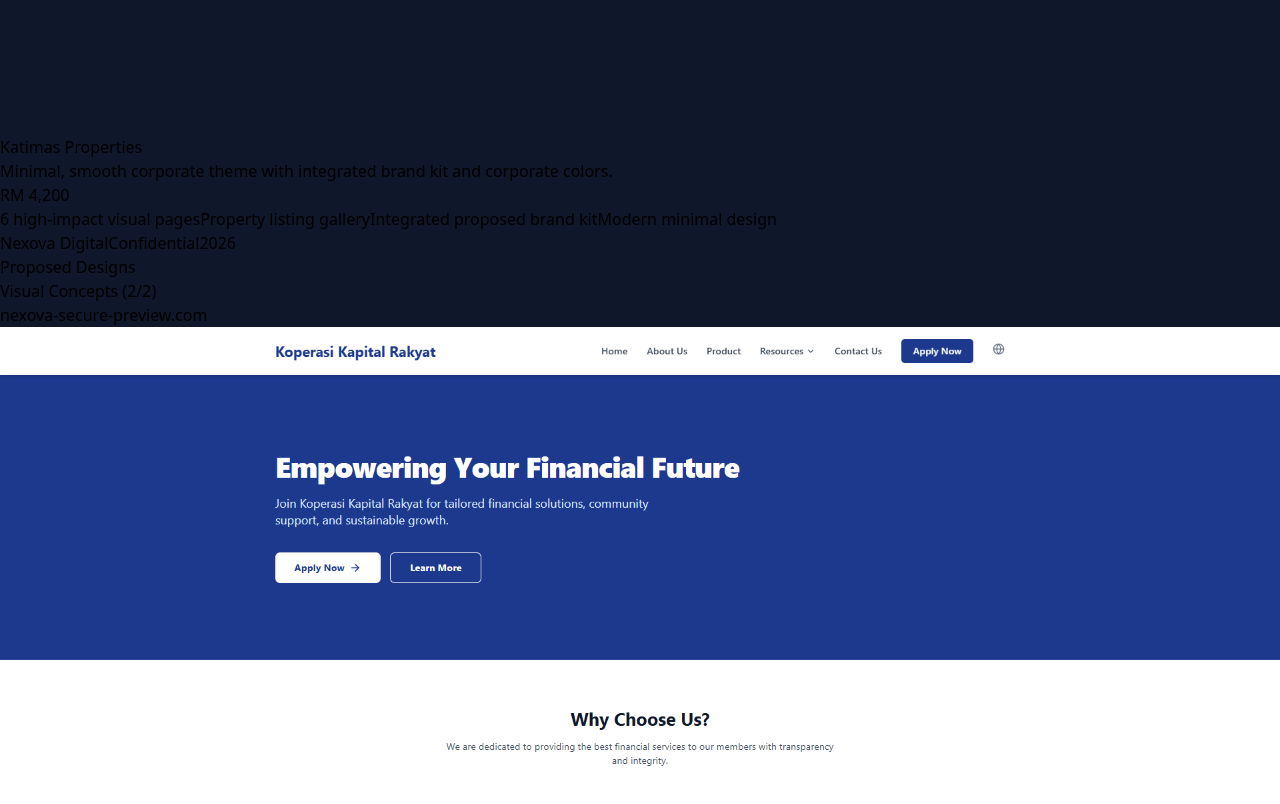
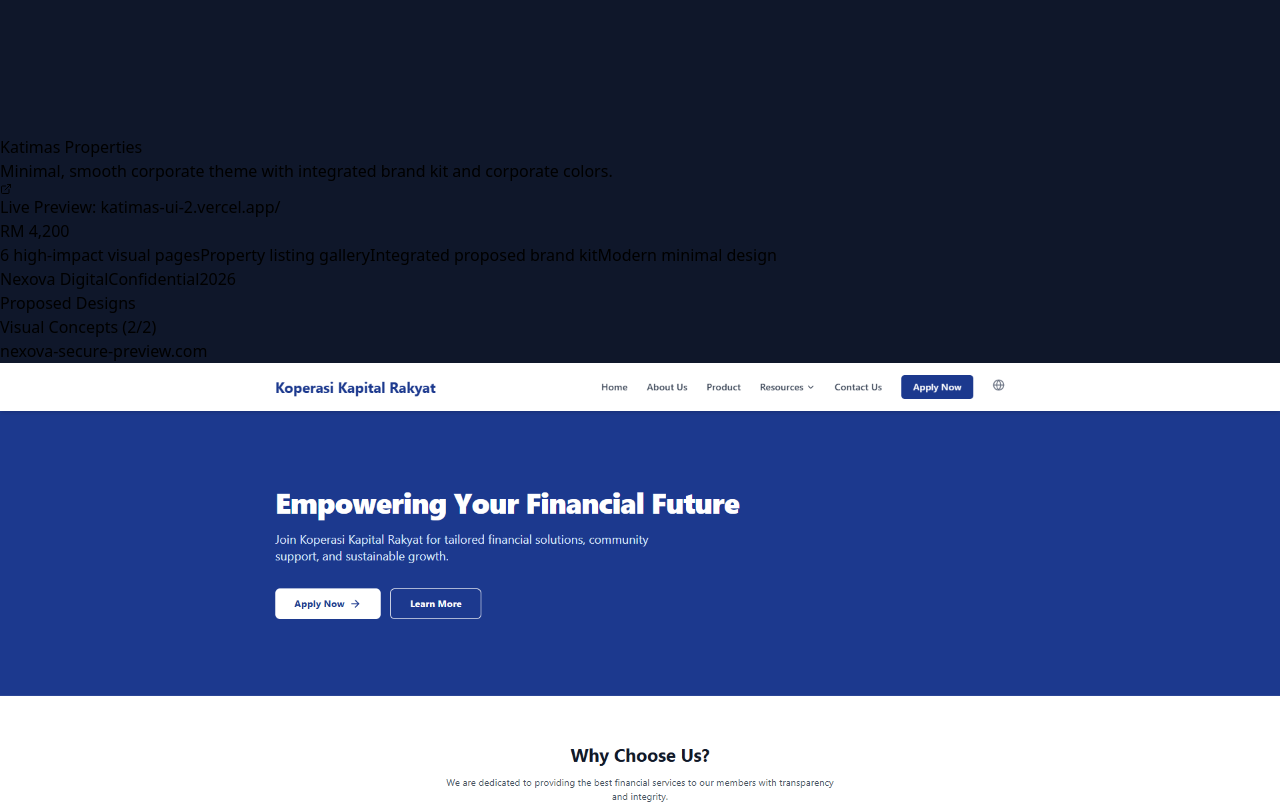
Before and after one commit to Naim3097/proposalwebsitenexova, a React (Vite) app: page / in a window 1280 px wide. Shown: the part 8440-9244 px from the top of the page. Built offline with nearby package versions, Linux system fonts and the light colour scheme; grey boxes are pictures that could not be loaded.

Commit message:
Make Vercel links visible and clickable, add Live Preview buttons

```diff
--- a/src/App.jsx
+++ b/src/App.jsx
@@ -1,5 +1,5 @@
 import React from 'react';
-import { Globe, Server, Shield, Smartphone, Code, Layout, Check, Mail, Phone, MapPin, Rocket, ArrowUpRight, Quote, ShoppingBag, Info, Calendar, Palette, Instagram, Camera, Layers } from 'lucide-react';
+import { Globe, Server, Shield, Smartphone, Code, Layout, Check, Mail, Phone, MapPin, Rocket, ArrowUpRight, Quote, ShoppingBag, Info, Calendar, Palette, Instagram, Camera, Layers, ExternalLink } from 'lucide-react';
 
 /*
   PROPOSAL DATA
@@ -511,8 +511,14 @@
                        <div className="w-2.5 h-2.5 rounded-full bg-yellow-400/80"></div>
                        <div className="w-2.5 h-2.5 rounded-full bg-green-400/80"></div>
                    </div>
-                   <div className="mx-auto w-1/2 h-4 bg-white rounded text-[9px] text-center text-slate-300 flex items-center justify-center">
-                      {service.url ? service.url.replace('https://', '').replace(/\/$/, '') : 'nexova-secure-preview.com'}
+                   <div className="mx-auto w-1/2 h-4 bg-white rounded text-[9px] text-center flex items-center justify-center overflow-hidden">
+                      {service.url ? (
+                        <a href={service.url} target="_blank" rel="noopener noreferrer" className="text-blue-500 hover:text-blue-600 hover:underline block w-full truncate px-1 font-medium z-10 relative">
+                           {service.url.replace('https://', '').replace(/\/$/, '')}
+                        </a>
+                      ) : (
+                        <span className="text-slate-300">nexova-secure-preview.com</span>
+                      )}
                    </div>
                 </div>
                 {/* Mockup Image or Live Preview */}
@@ -538,6 +544,11 @@
                 <div>
                    <h3 className="text-2xl font-bold text-slate-800 mb-1">{service.title}</h3>
                    <p className="text-slate-500 text-sm mb-3">{service.desc}</p>
+                   {service.url && (
+                     <a href={service.url} target="_blank" rel="noopener noreferrer" className="inline-flex items-center gap-1 text-xs font-bold text-blue-600 hover:text-blue-700 bg-blue-50 hover:bg-blue-100 border border-blue-100 px-3 py-1.5 rounded-lg mb-4 transition-colors">
+                       <ExternalLink size={12} /> Live Preview: {service.url.replace('https://', '')}
+                     </a>
+                   )}
                 </div>
                 <div className="font-mono font-bold text-blue-600 bg-blue-50 px-3 py-1 rounded-lg">
                    RM {service.price.toLocaleString()}
@@ -568,8 +579,14 @@
                        <div className="w-2.5 h-2.5 rounded-full bg-yellow-400/80"></div>
                        <div className="w-2.5 h-2.5 rounded-full bg-green-400/80"></div>
                    </div>
-                   <div className="mx-auto w-1/2 h-4 bg-white rounded text-[9px] text-center text-slate-300 flex items-center justify-center">
-                      {service.url ? service.url.replace('https://', '').replace(/\/$/, '') : 'nexova-secure-preview.com'}
+                   <div className="mx-auto w-1/2 h-4 bg-white rounded text-[9px] text-center flex items-center justify-center overflow-hidden">
+                      {service.url ? (
+                        <a href={service.url} target="_blank" rel="noopener noreferrer" className="text-blue-500 hover:text-blue-600 hover:underline block w-full truncate px-1 font-medium z-10 relative">
+                           {service.url.replace('https://', '').replace(/\/$/, '')}
+                        </a>
+                      ) : (
+                        <span className="text-slate-300">nexova-secure-preview.com</span>
+                      )}
                    </div>
                 </div>
                 <div className="relative aspect-[16/9] w-full bg-slate-100 overflow-hidden">
@@ -585,6 +602,11 @@
                 <div>
                    <h3 className="text-2xl font-bold text-slate-800 mb-1">{service.title}</h3>
                    <p className="text-slate-500 text-sm mb-3">{service.desc}</p>
+                   {service.url && (
+                     <a href={service.url} target="_blank" rel="noopener noreferrer" className="inline-flex items-center gap-1 text-xs font-bold text-blue-600 hover:text-blue-700 bg-blue-50 hover:bg-blue-100 border border-blue-100 px-3 py-1.5 rounded-lg mb-4 transition-colors">
+                       <ExternalLink size={12} /> Live Preview: {service.url.replace('https://', '')}
+                     </a>
+                   )}
                 </div>
                 <div className="font-mono font-bold text-blue-600 bg-blue-50 px-3 py-1 rounded-lg">
                    RM {service.price.toLocaleString()}
```
